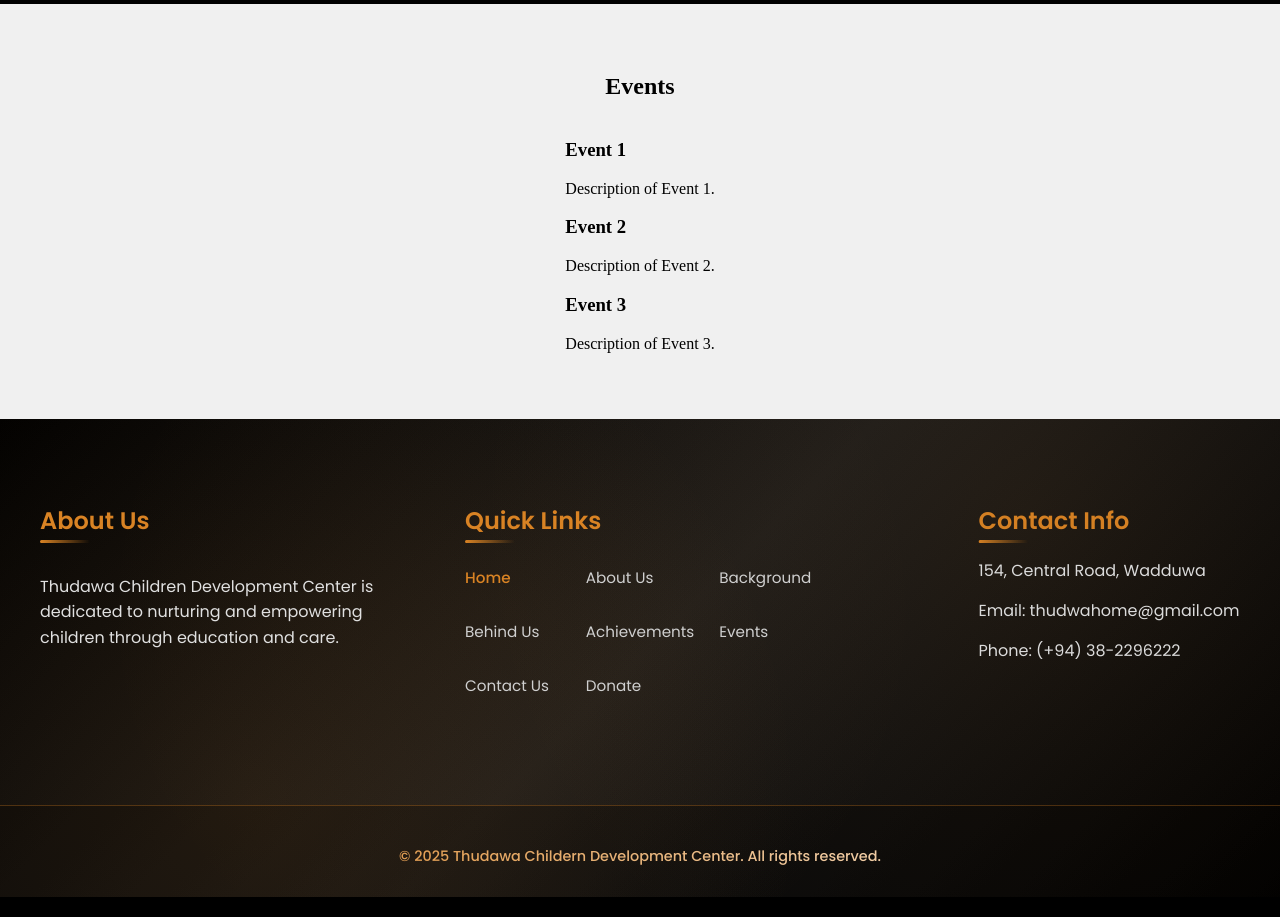
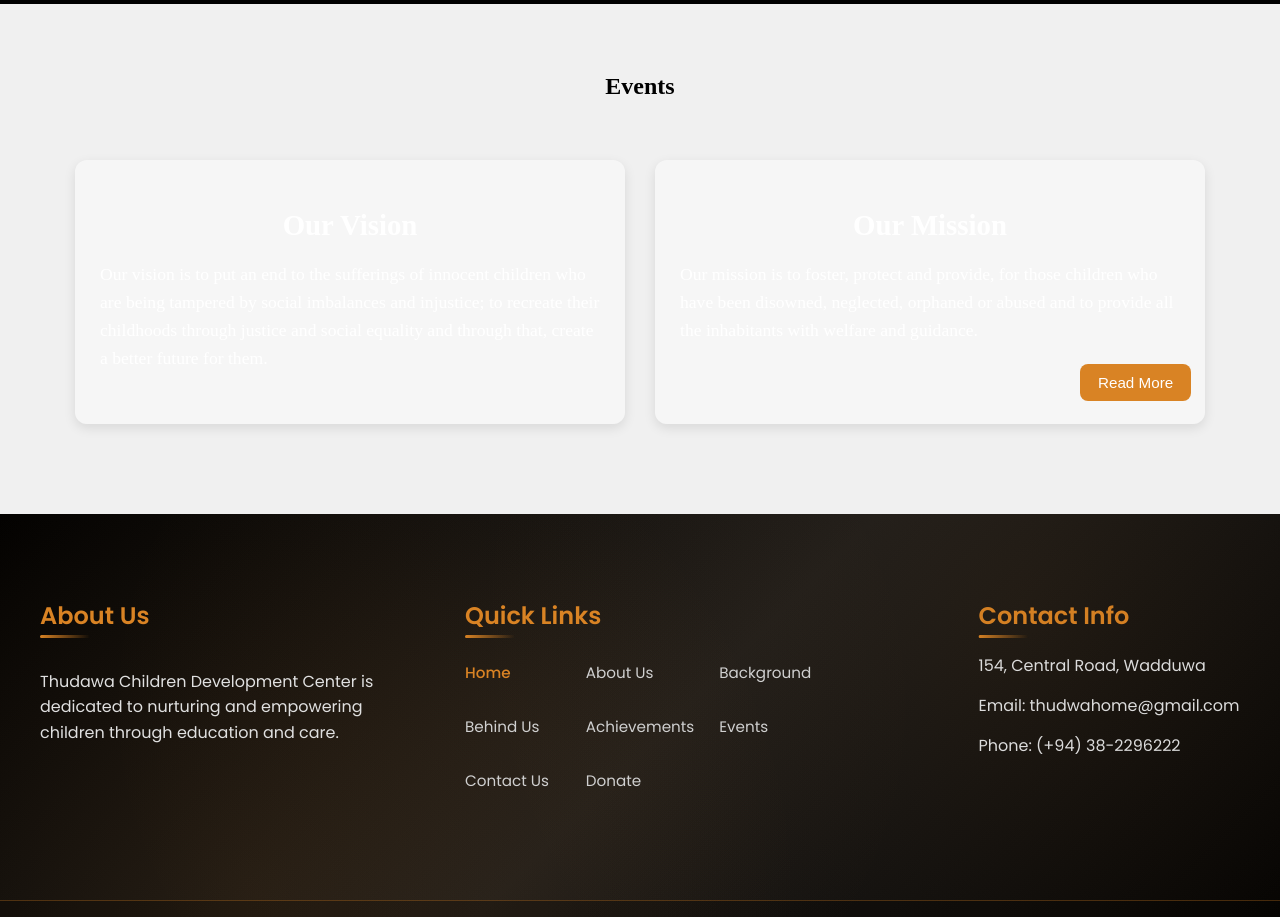
Before and after one commit to Dulan19/Thudawa_Website, a React (Create React App) app: page / in a window 1280 px wide. Shown: the part 1140-2057 px from the top of the page. Built offline with nearby package versions, Linux system fonts and the light colour scheme.

Commit message:
Update App.js

```diff
--- a/src/App.js
+++ b/src/App.js
@@ -55,18 +55,22 @@
 
         <div className="Events-section">
           <h2>Events</h2>
-          <div className="events-container">
-            <div className="event-card">
-              <h3>Event 1</h3>
-              <p>Description of Event 1.</p>
+          <div className="vision-mission-container">
+            <div className="box vision-box">
+              <h2>Our Vision</h2>
+              <p>
+                Our vision is to put an end to the sufferings of innocent children who are being tampered by social
+                imbalances and injustice; to recreate their childhoods through justice and social equality and through
+                that, create a better future for them.
+              </p>
             </div>
-            <div className="event-card">
-              <h3>Event 2</h3>
-              <p>Description of Event 2.</p>
-            </div>
-            <div className="event-card">
-              <h3>Event 3</h3>
-              <p>Description of Event 3.</p>
+            <div className="box mission-box">
+              <h2>Our Mission</h2>
+              <p>
+                Our mission is to foster, protect and provide, for those children who have been disowned, neglected,
+                orphaned or abused and to provide all the inhabitants with welfare and guidance.
+              </p>
+              <button className="seemore-btn">Read More</button>
             </div>
           </div>
         </div>
```
